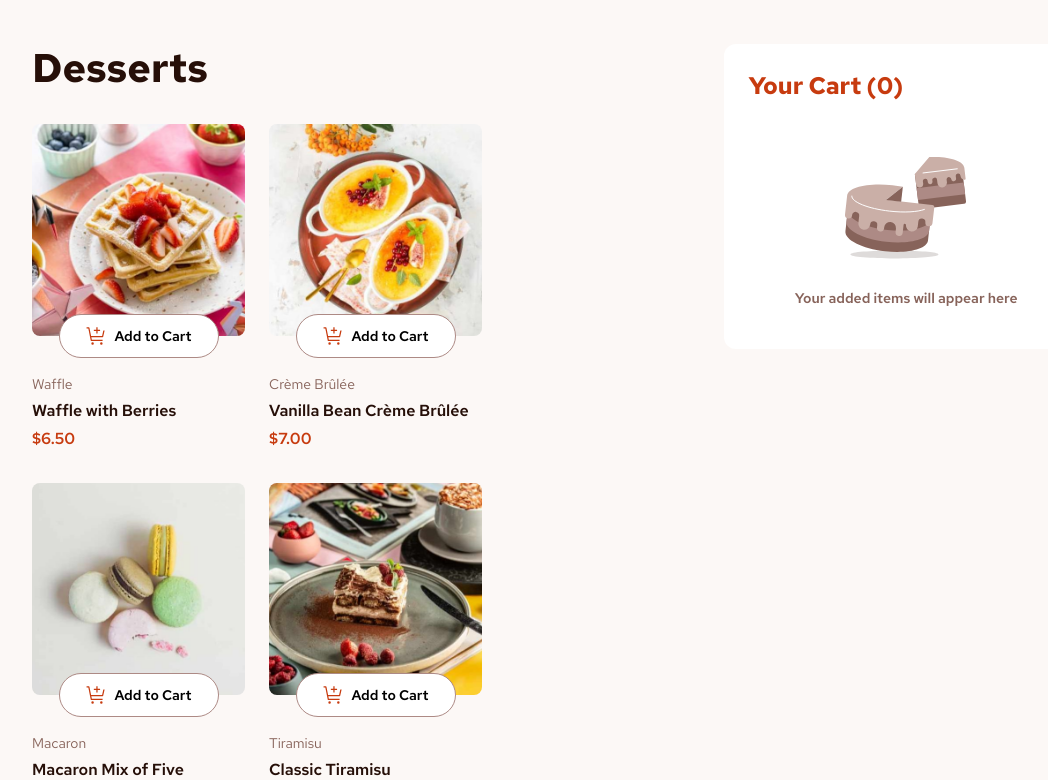
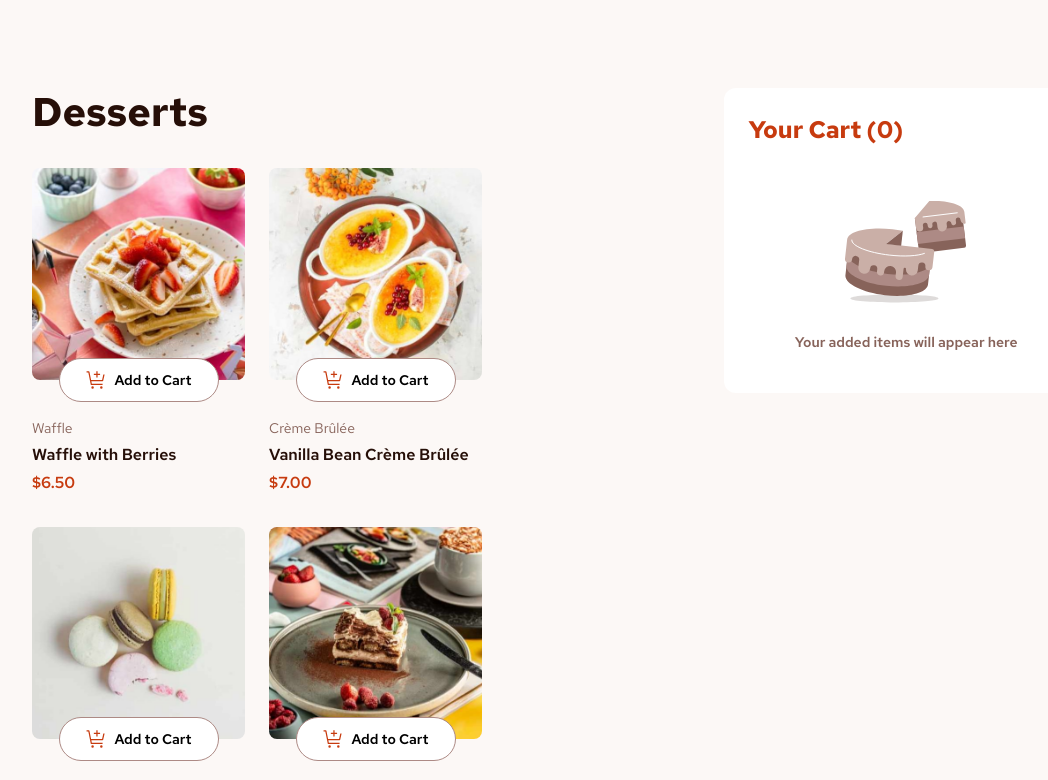
Before and after one commit to sophia-see/product-list-react, a React (Vite) app: page / in a window 1280 px wide. Shown: the top 780 px of the page, without its empty margins (80-1128 px from the left). Built offline with nearby package versions, Linux system fonts and the light colour scheme.

Commit message:
fixed padding y

```diff
--- a/src/App.tsx
+++ b/src/App.tsx
@@ -27,7 +27,7 @@ function App() {
         className={`
           font-sans bg-rose-50
           flex flex-col gap-8 lg:flex-row lg:items-start
-          p-6 md:p-10 lg:py-[44px] lg:px-[112px]
+          p-6 md:p-10 lg:py-[88px] lg:px-[112px]
           h-[100%] min-h-screen
         `}
       >
```
